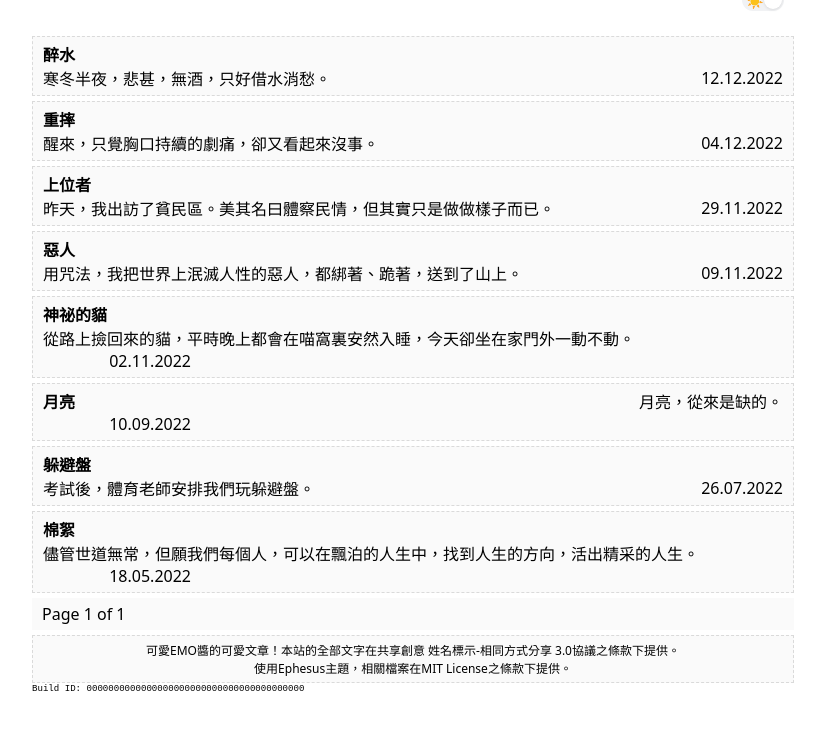
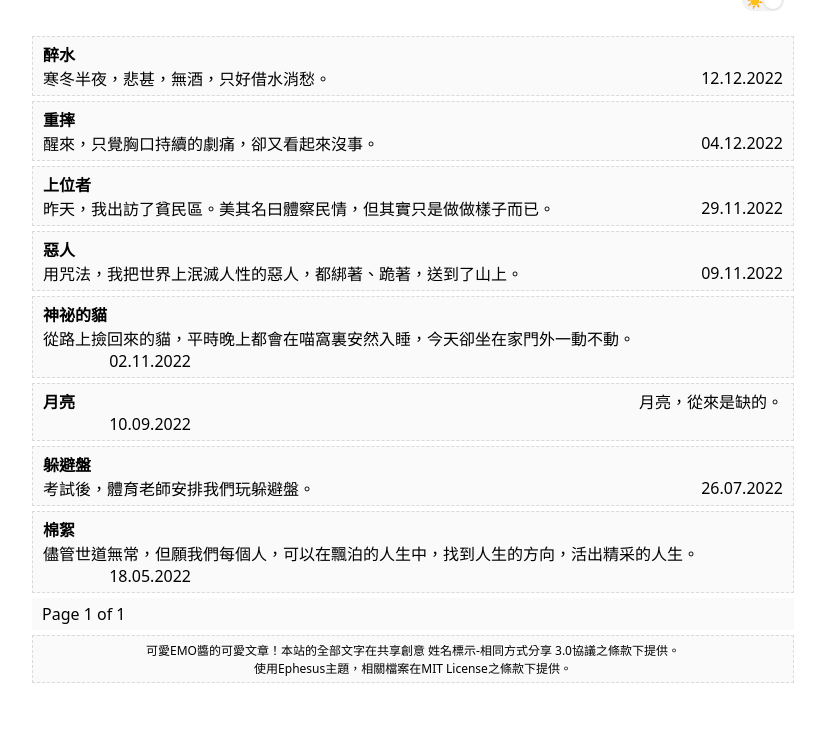
Before and after one commit to 1f616neko/blog, a Jekyll site: the page built from index.html, in a window 1280 px wide, cut to the strip 151-881 px from the top of the page. Shown: the whole strip, without its empty margins (227-1052 px from the left). Built offline with Jekyll 4.4.1, drawn with Linux system fonts in a browser that asks for light colours; the list of posts is cut into pages by our own code.

Commit message:
rm build id

```diff
--- a/_layouts/default.html
+++ b/_layouts/default.html
@@ -41,6 +41,6 @@
 		<span>使用<a href="https://github.com/onepase/Ephesus">Ephesus</a>主題，相關檔案在<a href="https://github.com/onepase/Ephesus/blob/master/_config.yml" lang="en">MIT License</a>之條款下提供。</span>
 		<!--<span><a href="https://icp.gov.moe/?keyword=20225004" target="_blank">萌ICP备20225004号</a></span>-->
 	</div>
-	<div class="buildid" style="float:right;font-size:0.7em;font-family:monospace" lang="en">Build ID: <a href="https://github.com/1f616neko/blog/commit/{{ site.github.build_revision }}">{{ site.github.build_revision }}</a></div>
+	<!--<div class="buildid" style="float:right;font-size:0.7em;font-family:monospace" lang="en">Build ID: <a href="https://github.com/1f616neko/blog/commit/{{ site.github.build_revision }}">{{ site.github.build_revision }}</a></div>-->
 </div>
 {% include footer.html %}
```
